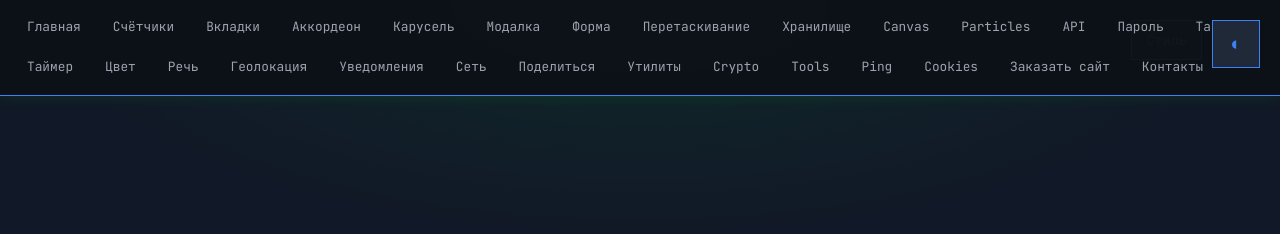
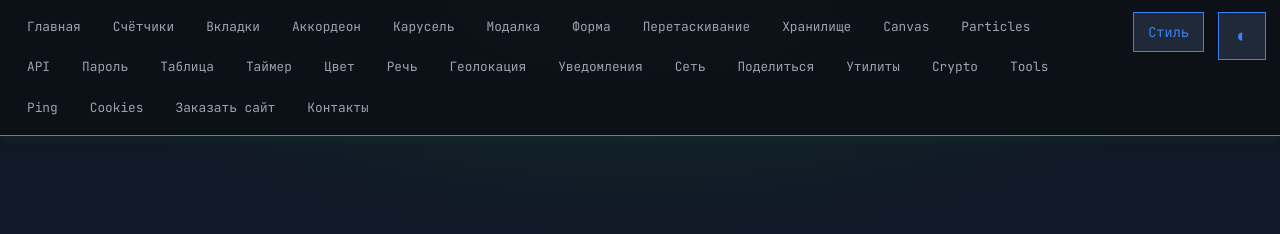
Before and after one commit to verf1CT/example, a plain HTML site: page index.html in a window 1280 px wide. Shown: the top 234 px of the page. Drawn offline with nearby package versions, Linux system fonts and the light colour scheme; a script that the page names is missing; a web font is replaced by a local one.

Commit message:
Update styles.css

```diff
--- a/styles.css
+++ b/styles.css
@@ -230,9 +230,9 @@ body::after {
 
 .style-switcher-wrap {
   position: fixed;
-  top: 20px;
-  right: 78px;
-  z-index: 998;
+  top: 12px;
+  right: 76px;
+  z-index: 1000;
 }
 
 .style-switcher-btn {
@@ -319,9 +319,9 @@ body::after {
 
 .theme-toggle {
   position: fixed;
-  top: 20px;
-  right: 20px;
-  z-index: 1001;
+  top: 12px;
+  right: 14px;
+  z-index: 1000;
   width: 48px;
   height: 48px;
   border-radius: 0;
@@ -347,6 +347,7 @@ body::after {
   flex-wrap: wrap;
   gap: 6px;
   padding: 10px 14px;
+  padding-right: 200px;
   background: rgba(10,10,10,0.95);
   border-bottom: 1px solid var(--accent);
   box-shadow: 0 0 15px rgba(0,255,65,0.1);
@@ -1882,6 +1883,7 @@ body::after {
   }
   .nav {
     padding: 10px 14px;
+    padding-right: 130px;
     flex-wrap: nowrap;
   }
   .nav-toggle {
```
